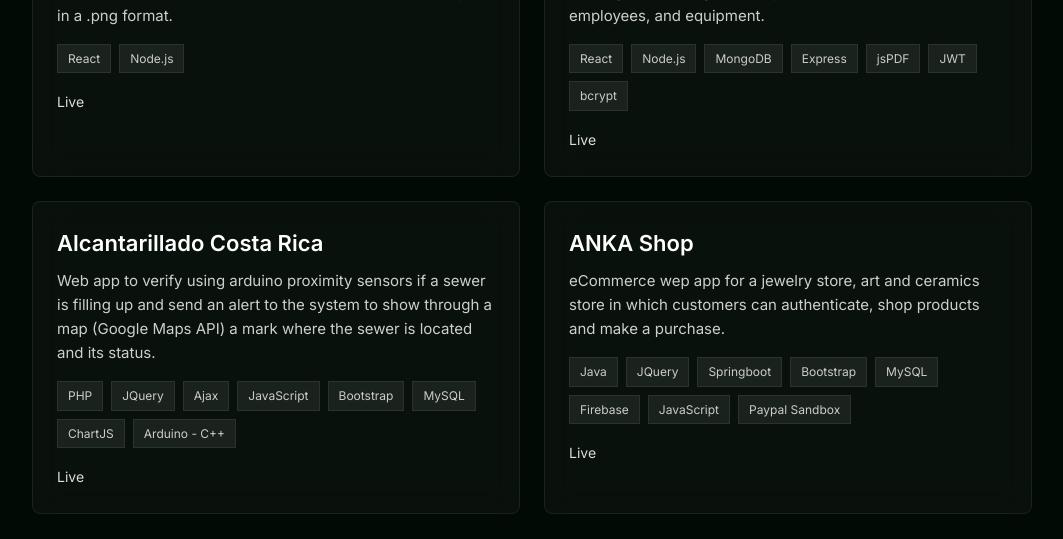
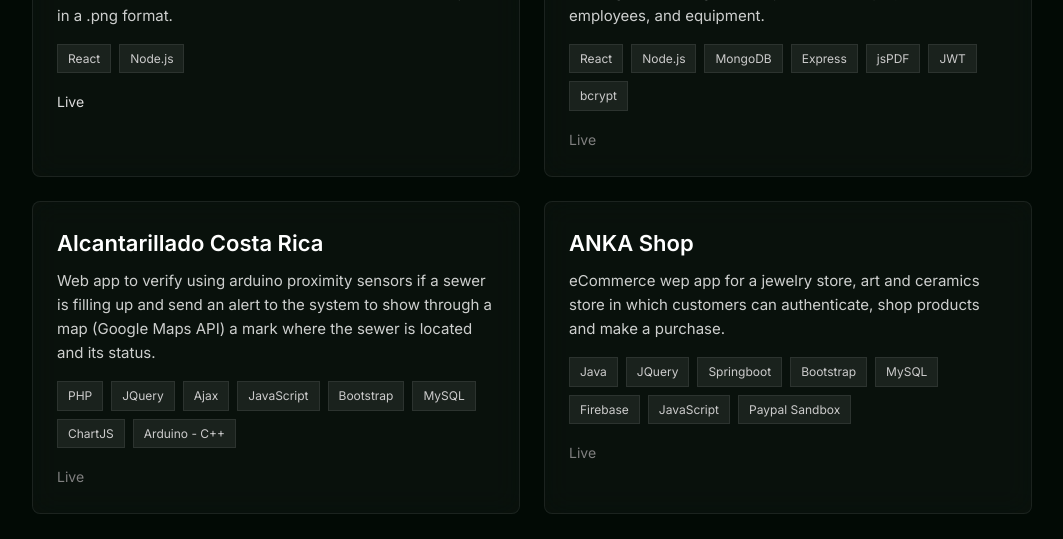
Before and after one commit to kratsaira/portfolio, a React (Vite) app: page / in a window 1280 px wide. Shown: the part 2520-3059 px from the top of the page, without its empty margins (108-1171 px from the left). Built offline with nearby package versions, Linux system fonts and the light colour scheme.

Commit message:
styles: not available right now hover when clicking on a live version that isnt available

```diff
--- a/src/components/ProjectCard.jsx
+++ b/src/components/ProjectCard.jsx
@@ -1,10 +1,8 @@
-import "../styles/Projects.css"
-
+import "../styles/Projects.css";
 
 function ProjectCard({ project }) {
   return (
     <div className="project-card">
-
       <h3>{project.title}</h3>
 
       <p>{project.description}</p>
@@ -15,7 +13,16 @@ function ProjectCard({ project }) {
         ))}
       </div>
       <div className="links">
-          <a href={project.demo} target="_blank">Live</a>
+        {project.demo ? (
+          <a href={project.demo} target="_blank" rel="noopener noreferrer">
+            Live
+          </a>
+        ) : (
+          <span className="disabled-link">
+            Live
+            <span className="tooltip">Not available right now</span>
+          </span>
+        )}
       </div>
     </div>
   );
--- a/src/styles/Projects.css
+++ b/src/styles/Projects.css
@@ -78,3 +78,29 @@
   .project-card { padding: 24px; }
   .project-card h3 { font-size: 22px; }
 }
+
+.disabled-link {
+  position: relative;
+  color: gray;
+  cursor: not-allowed;
+  font-size: 14px;
+}
+
+.tooltip {
+  position: absolute;
+  bottom: 120%;
+  left: 50%;
+  transform: translateX(-50%);
+  background: black;
+  color: white;
+  padding: 4px 8px;
+  border-radius: 6px;
+  font-size: 14px;
+  opacity: 0;
+  pointer-events: none;
+  transition: opacity 0.2s ease;
+}
+
+.disabled-link:hover .tooltip {
+  opacity: 1;
+}
```
Lines whose indentation alone changed are shown as unchanged.
